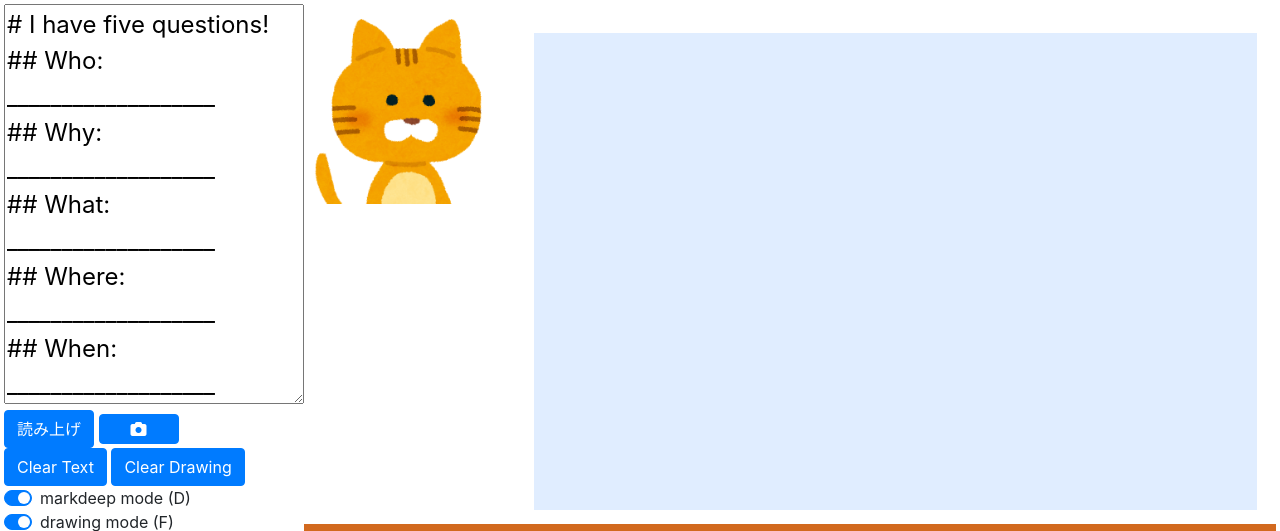
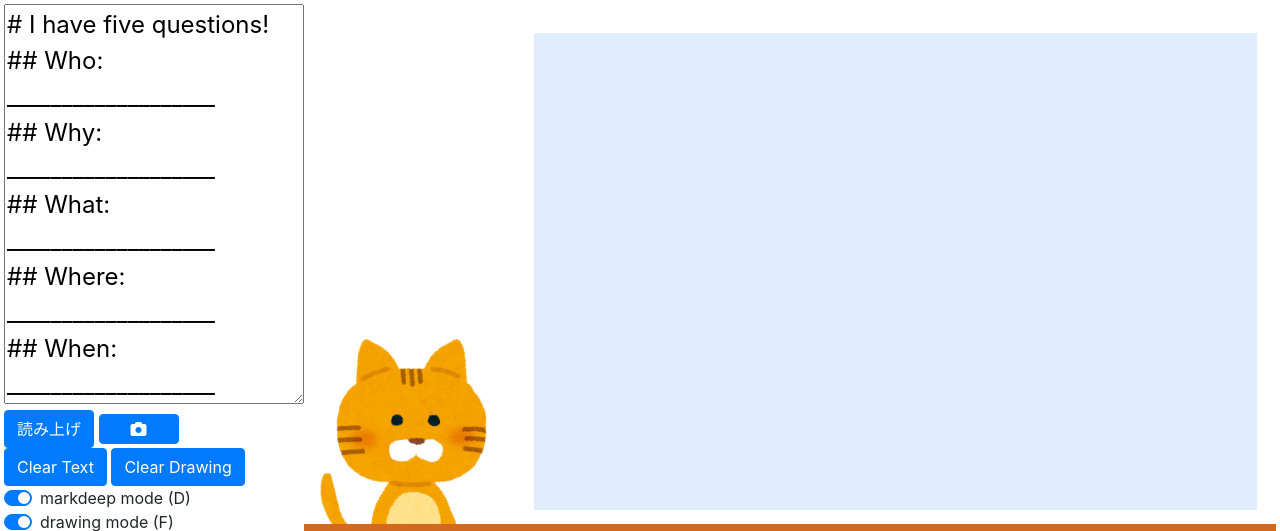
Before and after one commit to mamewotoko/markdeep_cam, a website: page index.html in a window 1280 px wide. Shown: the top 531 px of the page. Drawn offline with nearby package versions, Linux system fonts and the light colour scheme; some packages are replaced by stand-ins of ours; a script that the page names is missing.

Commit message:
add unit

```diff
--- a/index.html
+++ b/index.html
@@ -164,8 +164,8 @@
     position: absolute;
     width:200px;
     height: auto;
-    bottom:10 !important;
-    left:5 !important;
+    bottom:10px !important;
+    left:5px !important;
 }
   </style>
   <script src="https://use.fontawesome.com/16164d916e.js"></script>
```
